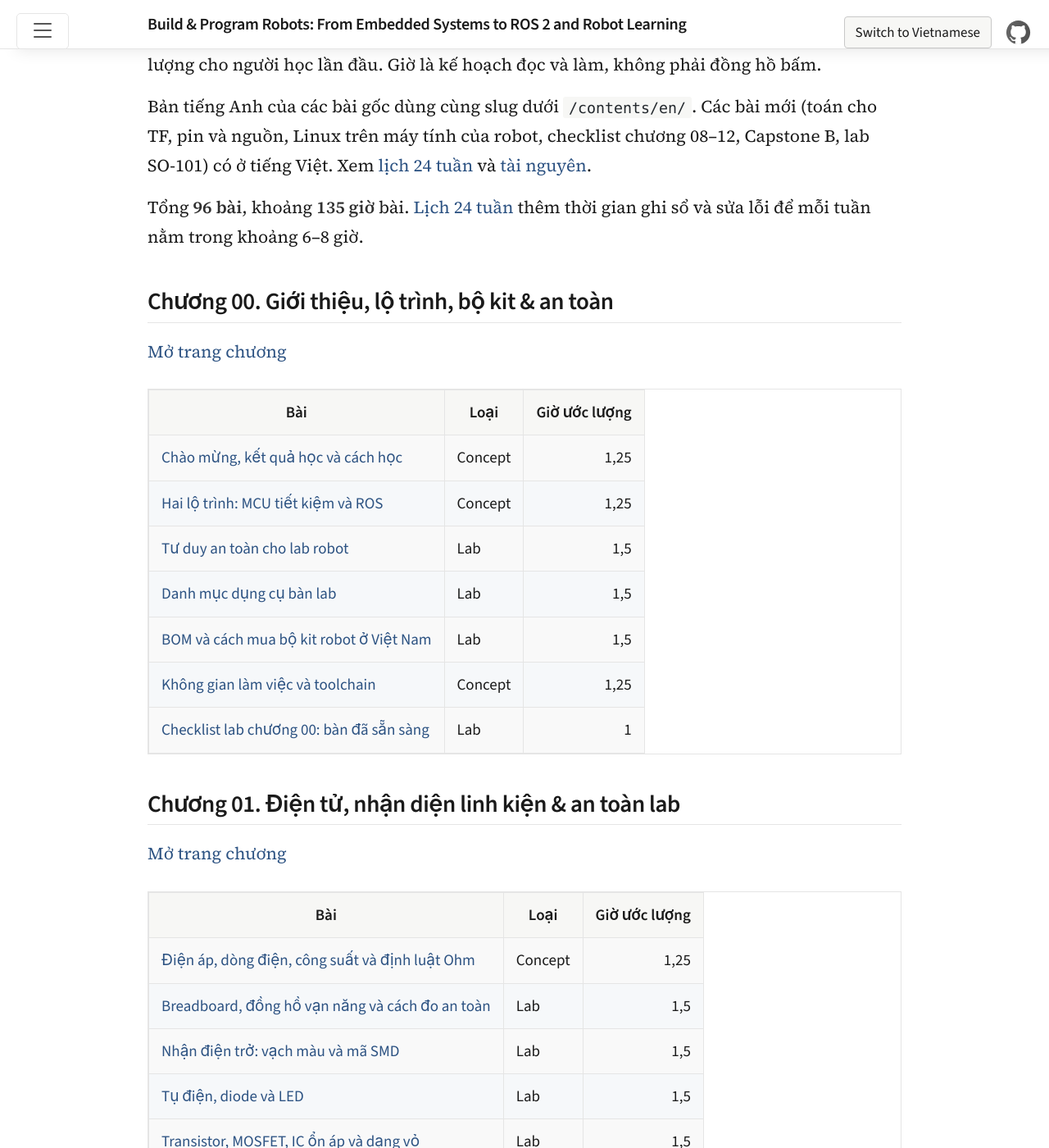
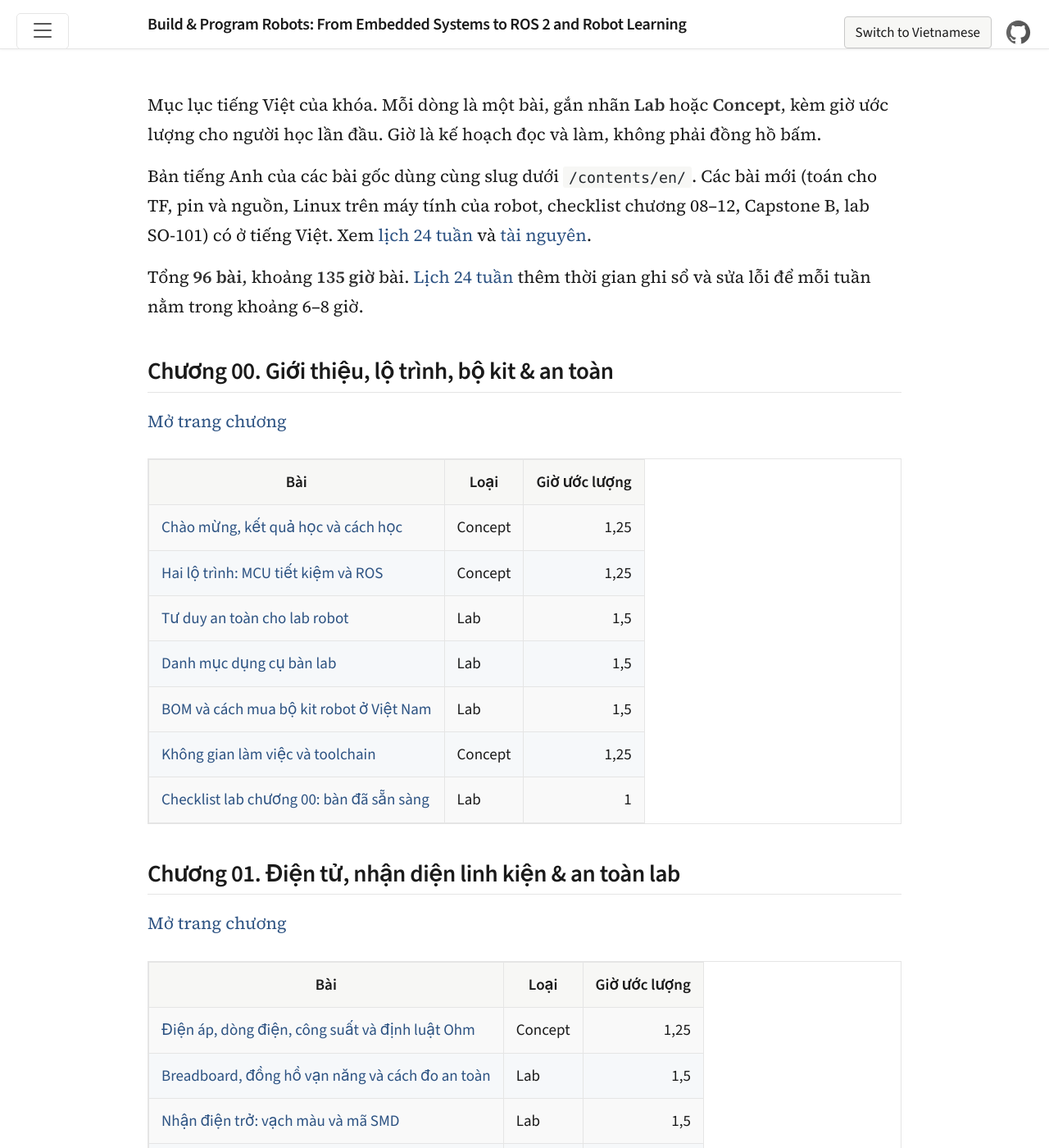
Before and after one commit to nglelinh/robotics-self-learning, a Jekyll site: the page built from index.html, in a window 1280 px wide and 1400 px high. Shown: the whole window at 82% size. Built offline with Jekyll 4.4.1, drawn with Linux system fonts in a browser that asks for light colours; the list of posts is cut into pages by our own code.

Commit message:
Fix topbar clearance: add 5.5rem content top padding and heading scroll-margin

```diff
--- a/public/css/course-theme.css
+++ b/public/css/course-theme.css
@@ -53,7 +53,7 @@ body {
   font-size: 1.05rem;
   line-height: 1.7;
   color: var(--course-text);
-  padding-top: 1.25rem;
+  padding-top: 5.5rem;
   padding-bottom: 3.5rem;
 }
 
@@ -76,6 +76,7 @@ body {
   font-weight: 600;
   letter-spacing: -0.015em;
   line-height: 1.3;
+  scroll-margin-top: 5.5rem;
 }
 
 .container.content h1 {
@@ -183,11 +184,14 @@ body {
 /* ── Top Navbar / Masthead (Minimal Monochrome) ───────────────── */
 
 .masthead {
+  top: 0;
+  left: 0;
   background-color: var(--course-bg);
   border-bottom: 1px solid var(--course-border);
+  box-shadow: 0 1px 3px rgba(0, 0, 0, 0.05);
   padding-top: 0.85rem;
   padding-bottom: 0.85rem;
-  margin-bottom: 2rem;
+  margin-bottom: 0;
   font-family: var(--course-sans);
 }
 
```
